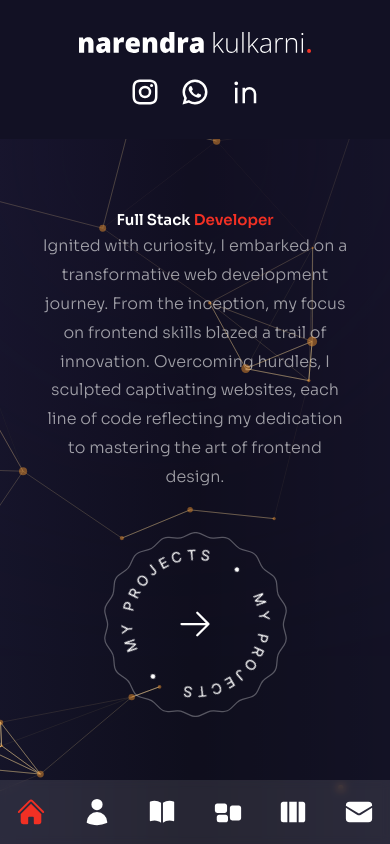
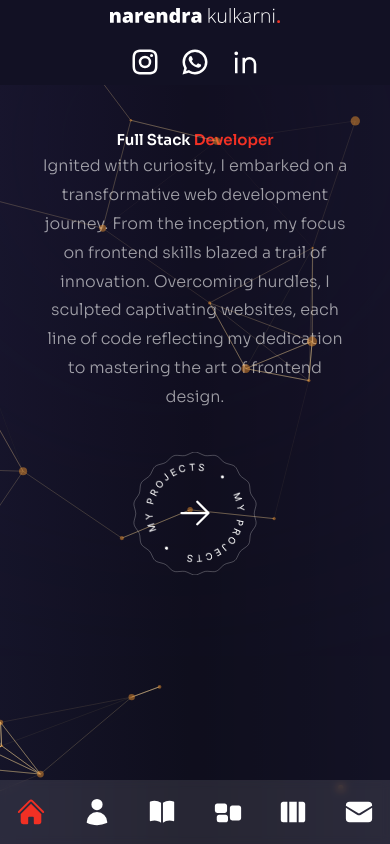
Before and after one commit to narendra2895/blog-portfolio, a Next.js app in the folder frontend/: page / in a window 390 px wide. Built offline with nearby package versions, Linux system fonts and the light colour scheme.

Commit message:
ui changes made final touches done

```diff
--- a/frontend/components/Header.js
+++ b/frontend/components/Header.js
@@ -1,24 +1,31 @@
-import Image  from "next/image";
-
+import Image from "next/image";
 import Link from "next/link";
-
-import Socials from '../components/Socials'
+import Socials from '../components/Socials';
 
 const Header = () => {
   return (
-  <header className="absolute z-30 w-full flex items-center px-16 xl:px-0 xl:h-[90px]" style={{backgroundColor:'#121124'}}>
-    <div className="container mx-auto">
-      <div className="flex flex-col lg:flex-row justify-between items-center gap-y-6 py-8">
-        {/* logo */}
-        <Link href={'/'}><Image src={'/logo4.svg'}  width={340} height={32} alt="logo-image" priority={true}/></Link>
-      {/* Socials
-       */}
-
-       <Socials />
-
+    <header className="absolute z-30 w-full flex items-center px-8 md:px-16 xl:px-0 xl:h-[90px]" style={{ backgroundColor: '#121124' }}>
+      <div className="container mx-auto">
+        <div className="flex flex-col lg:flex-row justify-between items-center gap-y-6 py-2 lg:py-8">
+          {/* logo */}
+          <Link href={'/'}>
+            <Image
+              src={'/logo4.svg'}
+              width={170} // Half of the original width
+              height={16} // Half of the original height
+              alt="logo-image"
+              priority={true}
+              className="sm:w-[170px] sm:h-[16px] md:w-[340px] md:h-[32px]"
+            />
+          </Link>
+          {/* Socials */}
+          <div className="flex space-x-4">
+            <Socials className="w-6 h-6 sm:w-8 sm:h-8 md:w-10 md:h-10" />
+          </div>
+        </div>
       </div>
-    </div>
-  </header>);
+    </header>
+  );
 };
 
 export default Header;
--- a/frontend/components/ProjectsBtn.js
+++ b/frontend/components/ProjectsBtn.js
@@ -1,20 +1,16 @@
-import Image from 'next/image'
-
-import Link from 'next/link'
-
-
-import {HiArrowRight} from 'react-icons/hi2'
-
+import Image from 'next/image';
+import Link from 'next/link';
+import { HiArrowRight } from 'react-icons/hi2';
 
 const ProjectsBtn = () => {
   return (
-  <div className='mx-auto xl:mx-0'>
-    <Link href={'/work'} style={{zIndex:10}} className='relative w-[185px] h-[185px] flex justify-center items-center bg-circleStar bg-cover bg-center bg-no-repeat group' >
-      <Image  src={'/rounded-text.png'} width={141} height={148} alt="image2" className='animate-spin-slow w-full h-full max-w-[141px] max-h-[148px]' />
-      <HiArrowRight className='absolute text-4xl group-hover:translate-x-2 transition-all duration-300' />
-    </Link>
-
-  </div>);
+    <div className='mx-auto xl:mx-0'>
+      <Link href={'/work'} style={{ zIndex: 10 }} className='relative w-[7.70833rem] h-[7.70833rem] md:w-[11.5625rem] md:h-[11.5625rem] flex justify-center items-center bg-circleStar bg-cover bg-center bg-no-repeat group'>
+        <Image src={'/rounded-text.png'} width={141} height={148} alt="image2" className='animate-spin-slow w-full h-full max-w-[5.875rem] max-h-[6.16667rem] md:max-w-[8.8125rem] md:max-h-[9.25rem]' />
+        <HiArrowRight className='absolute text-4xl group-hover:translate-x-2 transition-all duration-300' />
+      </Link>
+    </div>
+  );
 };
 
 export default ProjectsBtn;
--- a/frontend/pages/about/index.js
+++ b/frontend/pages/about/index.js
@@ -108,7 +108,7 @@ const About = () => {
   console.log(index)
 
 
-  return (<div className="h-full bg-primary/30 pt-32 text-center xl:text-left  overflow-y-scroll " >
+  return (<div className="h-full bg-primary/30 pt-16 lg:pt-40 text-center xl:text-left  overflow-y-scroll " >
     <Circles />
     {/* {avatar image} */}
     <motion.div variants={fadeIn('right', 1.5)} initial="hidden" animate="show" exit="hidden" className="hidden  lg:flex xl:flex absolute bottom-[-50px] lg:bottom-[-50px] md:bottom-[65px] -left-[104px] md:w-[450px] md:h-[330px] w-[550px] h-[465px] lg:w-[550px] lg:h-[465px]">
--- a/frontend/pages/blogs/[slug].js
+++ b/frontend/pages/blogs/[slug].js
@@ -30,7 +30,7 @@ const BlogPost = ({ blog }) => {
         <meta property="og:type" content="article" />
       </Head>
 
-      <h1 className="blog-h1 mt-10">{blog.title}</h1>
+      <h1 className="blog-h1 ">{blog.title}</h1>
       <div className="flex flex-col  ">
         {/* Image section */}
         {blog.image && (
--- a/frontend/pages/blogs/index.js
+++ b/frontend/pages/blogs/index.js
@@ -45,8 +45,8 @@ const Blog = ({ blogs }) => {
   const categories = ['All', ...new Set(blogs.map(blog => blog.category).filter(Boolean))];
 
   return (
-    <div className="xl:p-40 p-10 overflow-y-scroll custom scroll lg:pt-38 pt-40  mx-auto">
-      <h1 className='h1'>Blogs</h1>
+    <div className="xl:p-20 p-10 overflow-y-scroll custom scroll lg:pt-38 pt-20  mx-auto">
+      <h1 className='h1 mb-0'>Blogs</h1>
       <div className="flex border-b overflow-x-auto custom-scroll ">
         {categories.map(category => (
           <Tab
--- a/frontend/pages/index.js
+++ b/frontend/pages/index.js
@@ -15,7 +15,7 @@ const Home = () => {
     <div className="bg-primary/60 h-screen">
       {/* text */}
       <div className="w-full h-full bg-gradient-to-r from-primary/10 via-black/30 to-black/10">
-        <div className="text-center flex flex-col xl:justify-center xl:pt-40 pt-10 mt-10 xl:text-left h-full lg:container mx-auto ">
+        <div className="text-center flex flex-col xl:justify-center xl:pt-40  xl:text-left h-full lg:container mx-auto ">
           {/* Scrollable content container */}
           <div className="p-10 h-full pt-20 lg:p-10 overflow-scroll custom-scroll " >
             {/* title */}
--- a/frontend/pages/services/index.js
+++ b/frontend/pages/services/index.js
@@ -42,7 +42,7 @@ const Services = () => {
           <Image src={'/bulb.png'} height={350} width={220} className="absolute bottom-[50px] -left-[100px]" alt="bottom-image " />
         </div>
         <div >
-          <h1 className="h1 mb-1 lg:mb-2 mt-10 lg:mb:0" style={{maxHeight:'20vh'}}>My Services <span className="text-accent">.</span></h1>
+          <h1 className="h1 mb-1 lg:mb-2  lg:mb:0" style={{maxHeight:'20vh'}}>My Services <span className="text-accent">.</span></h1>
           <p>I have a good understanding of colors and design and love to create websites. </p>
         </div>
 
--- a/frontend/pages/work/index.js
+++ b/frontend/pages/work/index.js
@@ -40,10 +40,10 @@ const projectData = [
 
 const Work = () => {
   return (
-    <div className="lg:p-40 p-10 pt-52 mx-auto scroll custom-scroll pb-20">
+    <div className="lg:p-40 p-5 pt-20 mx-auto scroll custom-scroll pb-20">
       <div className="flex flex-col xl:gap-10  content justify-center items-center ">
         <div className="basis-1/2">
-          <h1 className="h1 basis-1/2 xl:text-center"> My <span className="text-accent">Work.</span></h1>
+          <h1 className="h1 basis-1/2 xl:text-center mb-0"> My <span className="text-accent">Work.</span></h1>
           <p className="">During my tenure at 3Minds Digital, I successfully led the development of a WordPress microsite for Gulf AdBlue India, managing both frontend and backend components and maintaining close client collaboration. Additionally, I engineered a cost-effective store locator application using the Google Maps Platform, optimizing API calls for efficiency. My portfolio includes diverse JavaScript projects and an interactive 3D box modal created with Three.js, demonstrating my commitment to web development and innovation.</p>
         </div>
         <div className="flex lg:flex-row flex-col  gap:20 xs:mt-20 mt-10">
```
